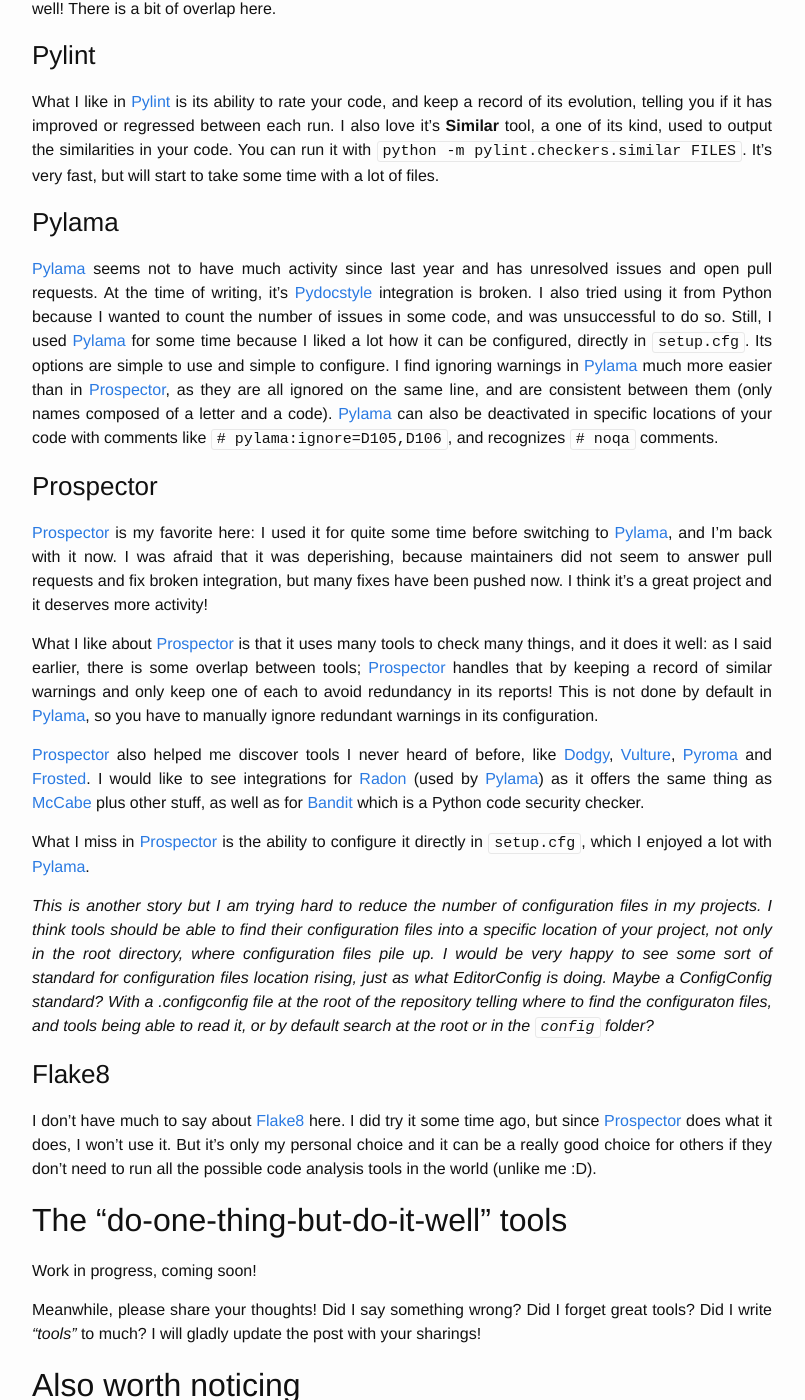
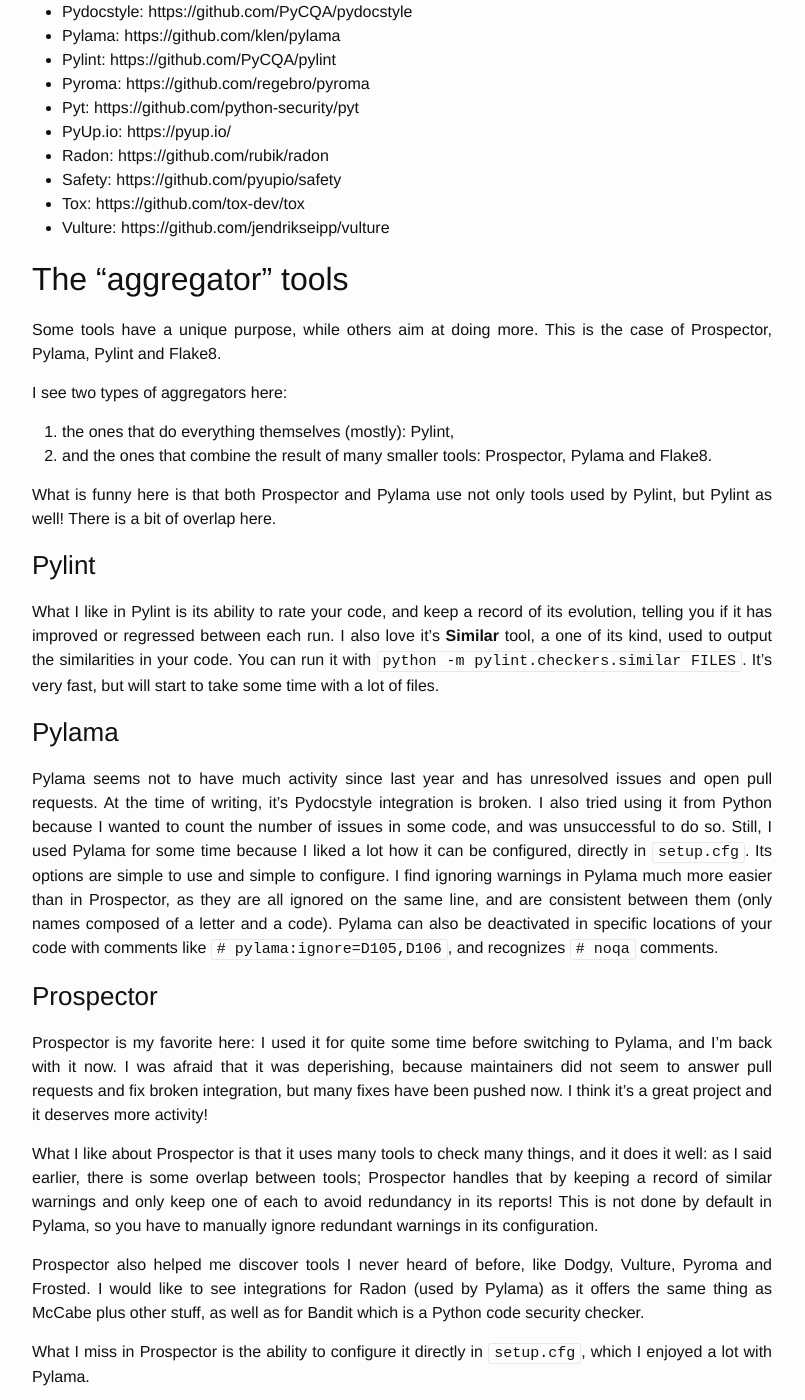
Before and after one commit to pawamoy/website, a Jekyll site: the page built from _posts/2017-05-05-python-static-code-analysis-tools.markdown, in a window 1280 px wide and 1400 px high, scrolled down 1606 px. Shown: the whole window, without its empty margins (238-1043 px from the left). Built offline with Jekyll 4.4.1, drawn with Linux system fonts in a browser that asks for light colours; comment, search, counter and statistics services are not loaded; some of the changed text lies outside the part shown.

Commit message:
Move links into their own section

```diff
--- a/_posts/2017-05-05-python-static-code-analysis-tools.markdown
+++ b/_posts/2017-05-05-python-static-code-analysis-tools.markdown
@@ -8,7 +8,7 @@
 
 Python static code analysis is often used in Continuous Integration.
 I use it in every Python or Django package I develop,
-into a [Tox][] configuration. The difficult part is to choose the right tools,
+into a Tox configuration. The difficult part is to choose the right tools,
 because there are many, and to configure them correctly.
 
 Thankfully, there also are tools using other tools to reduce the amount
@@ -21,23 +21,45 @@
 and compare them a bit.
 
 <!--more-->
-*Chart realized with [Draw.io][].*
+*Chart realized with Draw.io.*
+
+References:
+
+- Bandit: https://github.com/openstack/bandit
+- Codacy: https://www.codacy.com/
+- Dodgy: https://github.com/landscapeio/dodgy
+- Draw.io: https://www.draw.io/
+- Flake8: https://github.com/PyCQA/flake8
+- Frosted: https://github.com/timothycrosley/frosted
+- Landscape.io: https://landscape.io/
+- McCabe: https://github.com/PyCQA/mccabe
+- Prospector: https://github.com/landscapeio/prospector
+- Pydocstyle: https://github.com/PyCQA/pydocstyle
+- Pylama: https://github.com/klen/pylama
+- Pylint: https://github.com/PyCQA/pylint
+- Pyroma: https://github.com/regebro/pyroma
+- Pyt: https://github.com/python-security/pyt
+- PyUp.io: https://pyup.io/
+- Radon: https://github.com/rubik/radon
+- Safety: https://github.com/pyupio/safety
+- Tox: https://github.com/tox-dev/tox
+- Vulture: https://github.com/jendrikseipp/vulture
 
 ## The "aggregator" tools
 Some tools have a unique purpose, while others aim at doing more.
-This is the case of [Prospector][], [Pylama][], [Pylint][] and [Flake8][].
+This is the case of Prospector, Pylama, Pylint and Flake8.
 
 I see two types of aggregators here:
 
-1. the ones that do everything themselves (mostly): [Pylint][],
+1. the ones that do everything themselves (mostly): Pylint,
 2. and the ones that combine the result of many smaller tools:
-   [Prospector][], [Pylama][] and [Flake8][].
+   Prospector, Pylama and Flake8.
 
-What is funny here is that both [Prospector][] and [Pylama][] use not only tools used
-by [Pylint][], but [Pylint][] as well! There is a bit of overlap here.
+What is funny here is that both Prospector and Pylama use not only tools used
+by Pylint, but Pylint as well! There is a bit of overlap here.
 
 ### Pylint
-What I like in [Pylint][] is its ability to rate your code, and keep a record
+What I like in Pylint is its ability to rate your code, and keep a record
 of its evolution, telling you if it has improved or regressed between
 each run. I also love it's **Similar** tool, a one of its
 kind, used to output the similarities in your code. You can run it with
@@ -45,39 +67,39 @@
 It's very fast, but will start to take some time with a lot of files.
 
 ### Pylama
-[Pylama][] seems not to have much activity since last year and has unresolved issues
-and open pull requests. At the time of writing, it's [Pydocstyle][] integration
+Pylama seems not to have much activity since last year and has unresolved issues
+and open pull requests. At the time of writing, it's Pydocstyle integration
 is broken. I also tried using it from Python because I wanted to count
 the number of issues in some code, and was unsuccessful to do so.
-Still, I used [Pylama][] for some time because I liked a lot how it can be
+Still, I used Pylama for some time because I liked a lot how it can be
 configured, directly in `setup.cfg`. Its options are simple to use
-and simple to configure. I find ignoring warnings in [Pylama][] much more easier
-than in [Prospector][], as they are all ignored on the same line, and are consistent
-between them (only names composed of a letter and a code). [Pylama][] can also be
+and simple to configure. I find ignoring warnings in Pylama much more easier
+than in Prospector, as they are all ignored on the same line, and are consistent
+between them (only names composed of a letter and a code). Pylama can also be
 deactivated in specific locations of your code with comments like
 `# pylama:ignore=D105,D106`, and recognizes `# noqa` comments.
 
 ### Prospector
-[Prospector][] is my favorite here: I used it for quite some time before switching
-to [Pylama][], and I'm back with it now. I was afraid that it was deperishing,
+Prospector is my favorite here: I used it for quite some time before switching
+to Pylama, and I'm back with it now. I was afraid that it was deperishing,
 because maintainers did not seem to answer pull requests and fix broken
 integration, but many fixes have been pushed now. I think it's a great project
 and it deserves more activity!
 
-What I like about [Prospector][] is that it uses many tools to check many things,
+What I like about Prospector is that it uses many tools to check many things,
 and it does it well: as I said earlier, there is some overlap between tools;
-[Prospector][] handles that by keeping a record of similar warnings and only keep
+Prospector handles that by keeping a record of similar warnings and only keep
 one of each to avoid redundancy in its reports! This is not done by default
-in [Pylama][], so you have to manually ignore redundant warnings in its
+in Pylama, so you have to manually ignore redundant warnings in its
 configuration.
 
-[Prospector][] also helped me discover tools I never heard of before, like [Dodgy][],
-[Vulture][], [Pyroma][] and [Frosted][]. I would like to see integrations for [Radon][]
-(used by [Pylama][]) as it offers the same thing as [McCabe][] plus other stuff,
-as well as for [Bandit][] which is a Python code security checker.
+Prospector also helped me discover tools I never heard of before, like Dodgy,
+Vulture, Pyroma and Frosted. I would like to see integrations for Radon
+(used by Pylama) as it offers the same thing as McCabe plus other stuff,
+as well as for Bandit which is a Python code security checker.
 
-What I miss in [Prospector][] is the ability to configure it directly in
-`setup.cfg`, which I enjoyed a lot with [Pylama][].
+What I miss in Prospector is the ability to configure it directly in
+`setup.cfg`, which I enjoyed a lot with Pylama.
 
 *This is another story but I am trying hard to reduce the number of configuration
 files in my projects. I think tools should be able to find their configuration
@@ -89,8 +111,8 @@
 able to read it, or by default search at the root or in the `config` folder?*
 
 ### Flake8
-I don't have much to say about [Flake8][] here. I did try it some time ago,
-but since [Prospector][] does what it does, I won't use it. But it's only my
+I don't have much to say about Flake8 here. I did try it some time ago,
+but since Prospector does what it does, I won't use it. But it's only my
 personal choice and it can be a really good choice for others if they don't
 need to run all the possible code analysis tools in the world (unlike me :D).
 
```
Also changed, not shown: other parts of _posts/2017-05-05-python-static-code-analysis-tools.markdown (+3 -24 lines).
